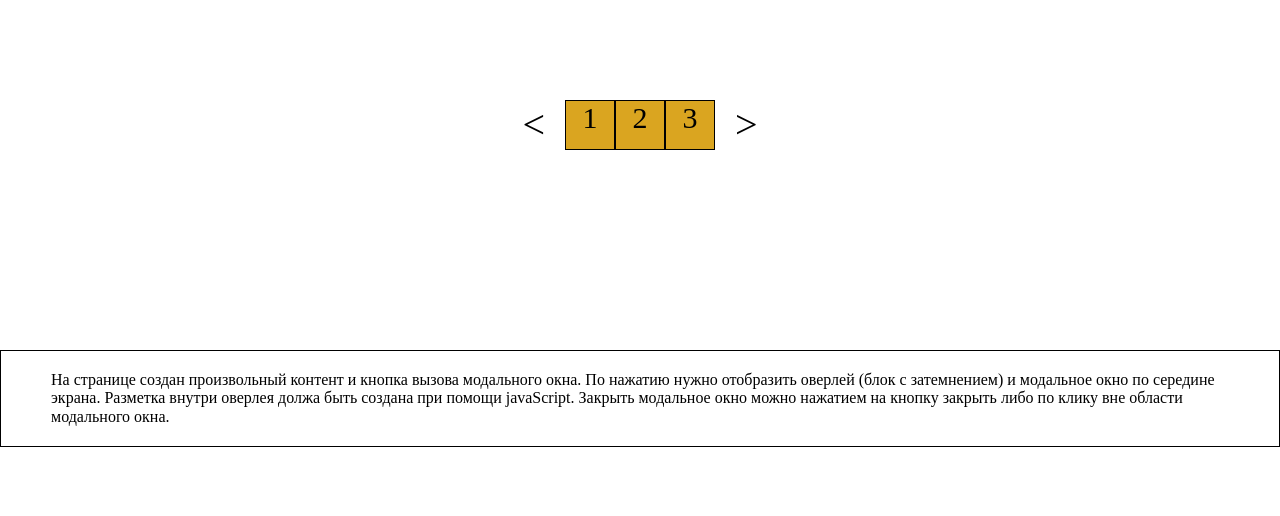
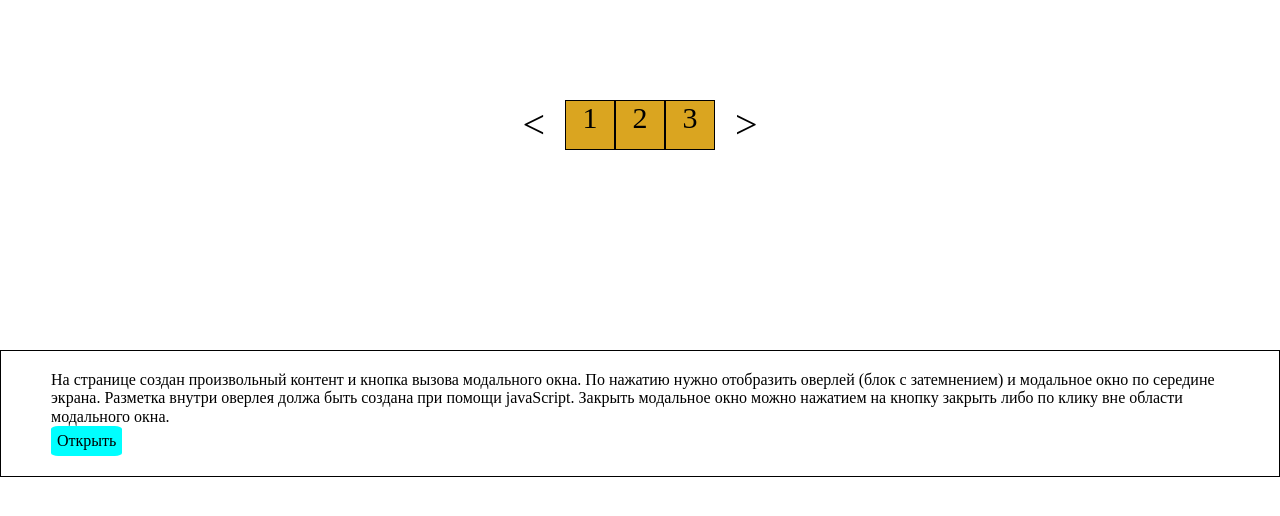
Before and after one commit to alex35567/JSTasks, a plain HTML site: page index.html in a window 1280 px wide. Drawn offline with Linux system fonts and the light colour scheme.

Commit message:
Сделал кнопку

```diff
--- a/dom_tasks.css
+++ b/dom_tasks.css
@@ -41,3 +41,10 @@
     margin-top: 200px;
     border: 1px solid black;
 }
+
+.btn-push{
+   border-radius: 10%;
+    height: 30px;
+    display: block;
+    background-color: aqua;
+}
--- a/index.html
+++ b/index.html
@@ -27,7 +27,10 @@
     <a href="" id="next" class="arrow arrow-next">></a>
 </div>
 
-<div class="btn">На странице создан произвольный контент и кнопка вызова модального окна. По нажатию нужно отобразить оверлей (блок с затемнением) и модальное окно по середине экрана. Разметка внутри оверлея должа быть создана при помощи javaScript. Закрыть модальное окно можно нажатием на кнопку закрыть либо по клику вне области модального окна.</div>
+<div class="btn">
+    <p> На странице создан произвольный контент и кнопка вызова модального окна. По нажатию нужно отобразить оверлей (блок с затемнением) и модальное окно по середине экрана. Разметка внутри оверлея должа быть создана при помощи javaScript. Закрыть модальное окно можно нажатием на кнопку закрыть либо по клику вне области модального окна.</p>
+    <button class="btn-push">Открыть</button>
+</div>
 
 <!-- <div class="modal">Модальное окно
     <a href="" class="modal__close">x</a>
--- a/scripts/modal.js
+++ b/scripts/modal.js
@@ -1,5 +1,5 @@
 
-parent=document.querySelector('.btn');
+parent=document.querySelector('.btn-push');
 parent.addEventListener('click', modal(parent,'Модальное окно'));
 
 
```
